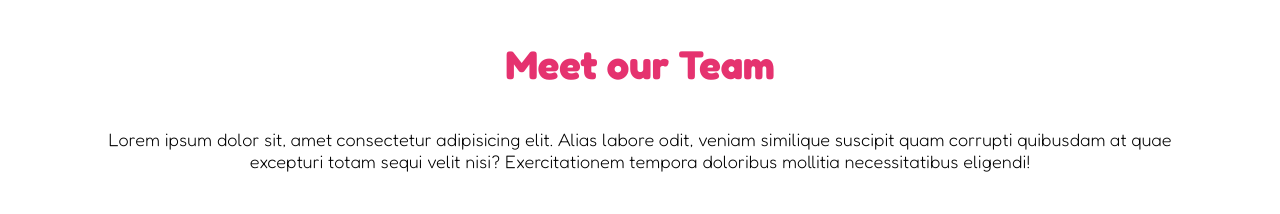
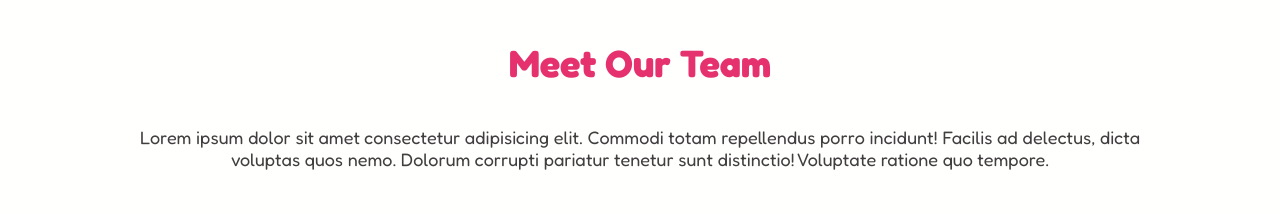
Before and after one commit to Vahidone/html-css-float-cards, a plain HTML site: page index.html in a window 1280 px wide. Drawn offline with Linux system fonts and the light colour scheme.

Commit message:
[edit]: color&font

```diff
--- a/css/style.css
+++ b/css/style.css
@@ -1,27 +1,29 @@
 *{
+  margin: 0;
   padding: 0;
-  margin: 0;
   box-sizing: border-box;
 }
-
-body{
+body {
   font-family: 'Fredoka', sans-serif;
   font-size: 18px;
-  font-weight: 350;
+  background-color: #FFFFFE;
 }
-.container{
+.container {
   width: 90%;
-  max-width: 1100px;
-  margin: auto;
+  max-width: 1200px;
+  margin: 0 auto ;
 }
 
 #section-up{
-  padding-top: 40px;
   text-align: center;
+  padding: 40px;
 }
-
 #section-up h1{
   color: #E5326F;
-  font-size: 2.5rem;
+  font-size: 38px;
+  font-weight: 800;
   margin-bottom: 40px;
 }
+p{
+  color: rgb(64, 62, 62);
+}
--- a/index.html
+++ b/index.html
@@ -1,17 +1,17 @@
 <!DOCTYPE html>
 <html lang="en">
 <head>
-  <meta charset="UTF-8">
-  <meta name="viewport" content="width=device-width, initial-scale=1.0">
   <link rel="stylesheet" href="css/style.css">
-  <link href="https://fonts.googleapis.com/css2?family=Fredoka:wght@300;400;700&display=swap" rel="stylesheet">
+  <title>Floating Cards</title>
+  <link href="https://fonts.googleapis.com/css2?family=Fredoka:wght@400;700&display=swap" rel="stylesheet">
 
-  <title>Floating Cards</title>
 </head>
 <body>
-  <section section id="section-up" class="container ">
-    <h1>Meet our Team</h1>
-    <p>Lorem ipsum dolor sit, amet consectetur adipisicing elit. Alias labore odit, veniam similique suscipit quam corrupti quibusdam at quae excepturi totam sequi velit nisi? Exercitationem tempora doloribus mollitia necessitatibus eligendi!</p>
-  </section>
+  <main>
+    <section id="section-up" class="container">
+      <h1>Meet Our Team</h1>
+      <p>Lorem ipsum dolor sit amet consectetur adipisicing elit. Commodi totam repellendus porro incidunt! Facilis ad delectus, dicta voluptas quos nemo. Dolorum corrupti pariatur tenetur sunt distinctio! Voluptate ratione quo tempore.</p>
+    </section>
+  </main>
 </body>
 </html>
```
